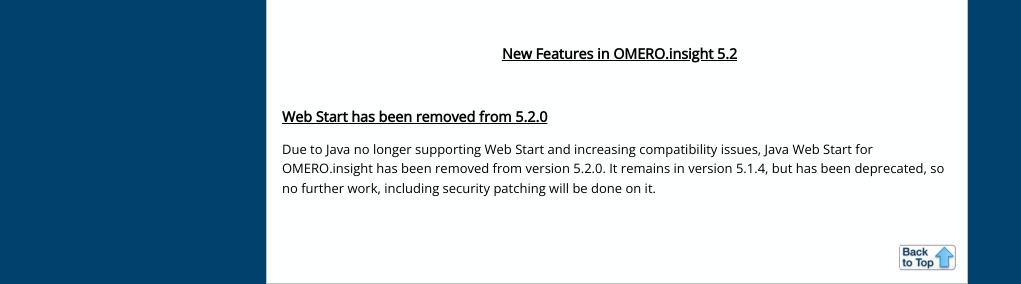
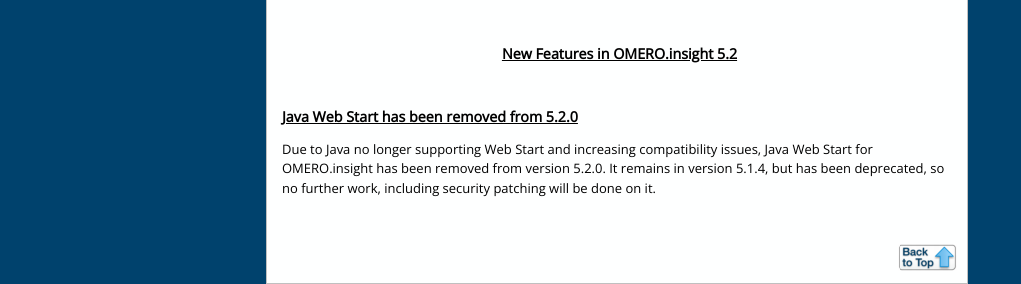
Before and after one commit to snoopycrimecop/ome-help, a Jekyll site: the page built from index.html, in a window 1280 px wide. Shown: the part 658-942 px from the top of the page, without its empty margins (0-1021 px from the left). Built offline with Jekyll 4.4.1, drawn with Linux system fonts in a browser that asks for light colours; Markdown is read by kramdown in place of the engine named in the settings.

Commit message:
Correcting comments above.

```diff
--- a/imagej.html
+++ b/imagej.html
@@ -32,7 +32,7 @@
 
 <h2><a class="anchor" id="using"></a>Using ImageJ and Fiji with OMERO</h2>
 
-<p>TThis covers all OMERO versions from 5.1.0 and newer and assumes you have never installed ImageJ or Fiji before.</p>
+<p>This covers all OMERO versions from 5.1.0 and newer and assumes you have never installed ImageJ or Fiji before.</p>
 
 <p>For OMERO version 4.4.x see: <a href="http://downloads.openmicroscopy.org/help/pdfs/imagej-4.pdf" target="_blank" class="reference external">Using ImageJ with OMERO 4.4</a></p>
 
--- a/index.html
+++ b/index.html
@@ -28,7 +28,7 @@
   <div class="line"><br /></div> <!-- end #line -->
 </div><!-- end #line-block -->
 
-<h2>Web Start has been removed from 5.2.0</h2>
+<h2>Java Web Start has been removed from 5.2.0</h2>
 
 <p>Due to Java no longer supporting Web Start and increasing compatibility issues, Java Web Start for OMERO.insight has been removed from version 5.2.0. It remains in version 5.1.4, but has been deprecated, so no further work, including security patching will be done on it.</p>
 
--- a/viewing-data.html
+++ b/viewing-data.html
@@ -447,7 +447,7 @@
 
 <li><p class="first">Metadata associated with any level from screens to wells can contain annotations such as gene or siRNA identifiers.</p>
 
-<p>Annotations can be formatted as hyperlinks to online resources such as PomBase or Ensembl.</p>
+<p>Annotations can be formatted as hyperlinks to online resources such as <a href="http://www.pombase.org" target="_blank" class="external-url">PomBase</a> or <a href="http://www.ensembl.org/index.html" target="_blank" class="external-url">Ensembl</a>.</p>
 
 <p>Click on a well in the plate shown on the centre pane to view the data in that well.</p>
 
```
